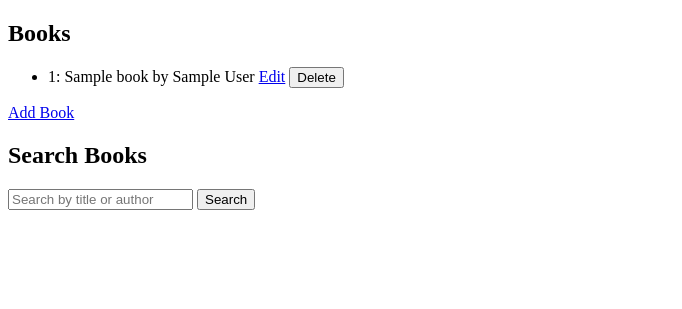
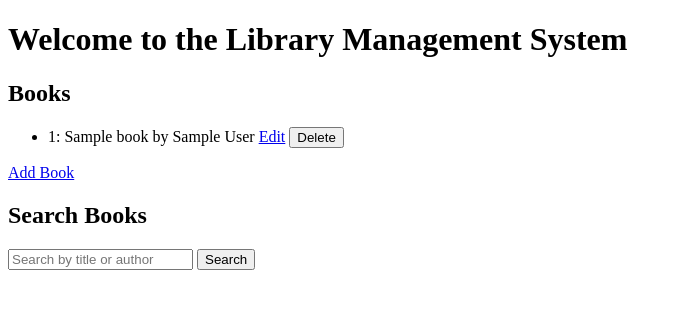
Before and after one commit to NSAjay2279/Library-Management-System, a Flask app: template templates/index.html in a window 1280 px wide. Shown: the top 309 px of the page, without its empty margins (0-682 px from the left). Run offline with Flask 3, Linux system fonts and the light colour scheme; the template is opened without the code that fills it: most values are stand-ins (such as "Sample title", 1, 10 or a date in 2020).

Commit message:
Mon, Dec 9, 2024, 8:12 PM +05:30

```diff
--- a/templates/index.html
+++ b/templates/index.html
@@ -3,6 +3,7 @@
 {% block title %}Library Management System{% endblock %}
 
 {% block content %}
+<h1>Welcome to the Library Management System</h1>
 <h2>Books</h2>
 <ul>
     {% for book in books %}
```
